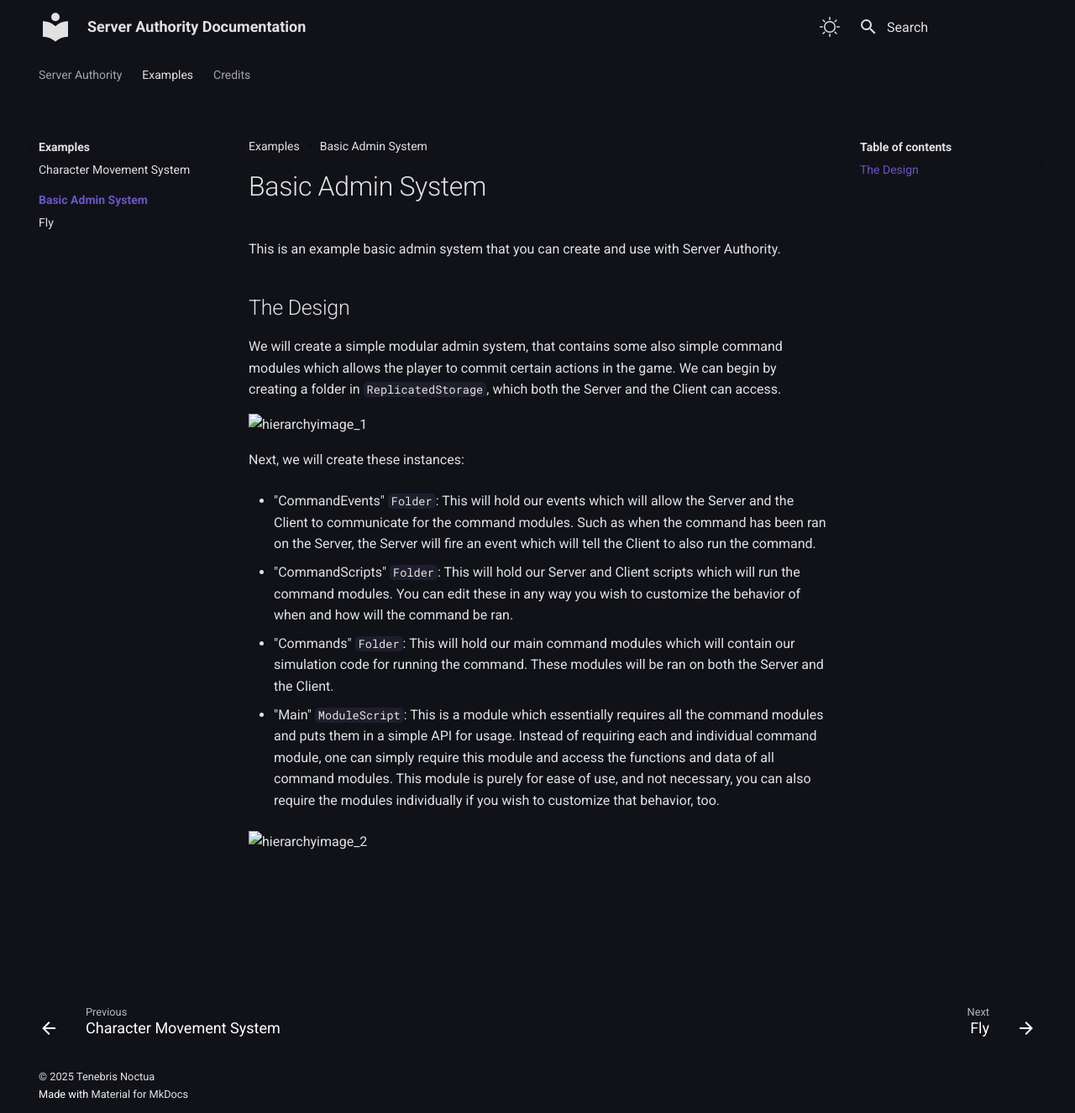
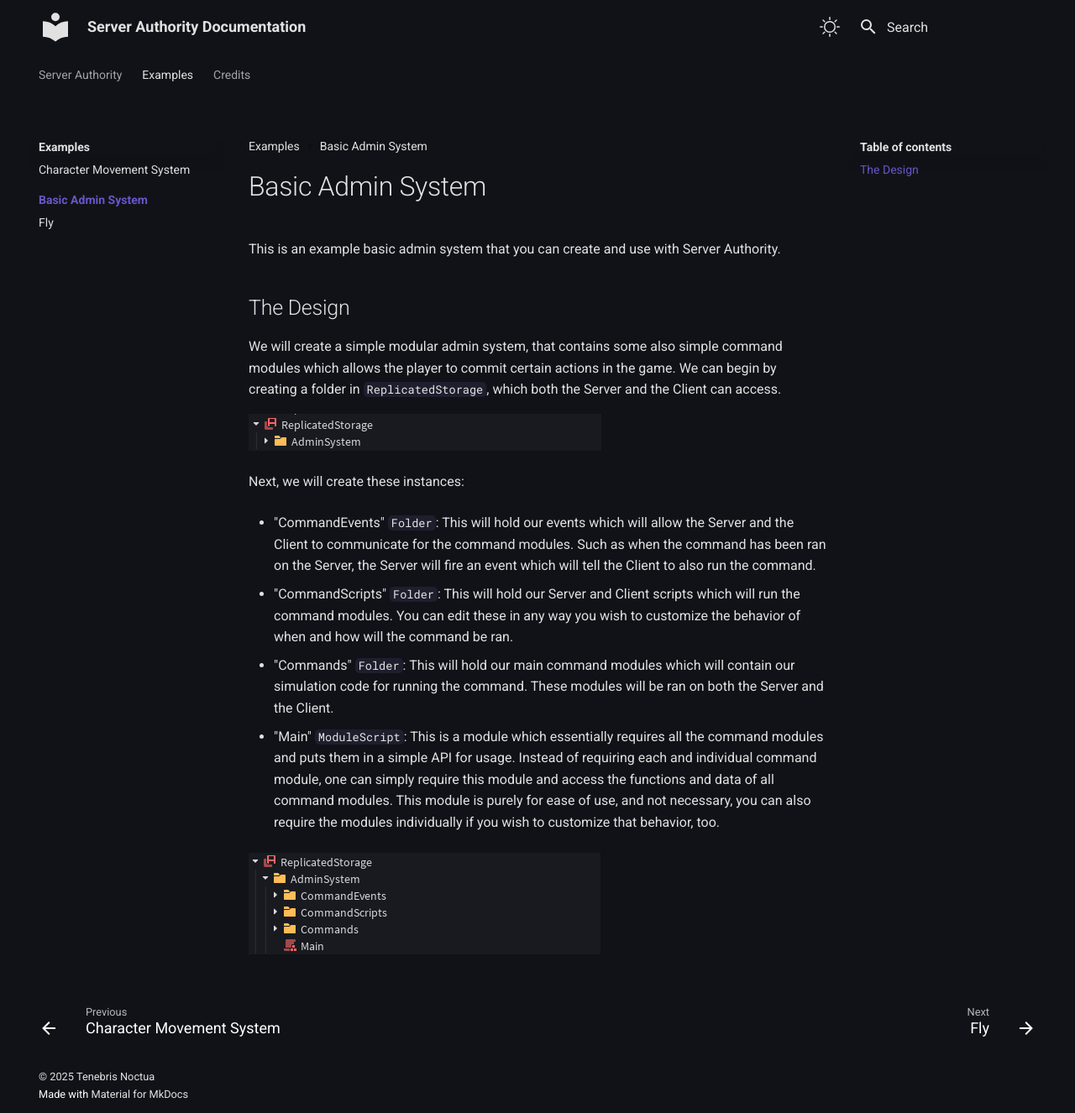
Before and after one commit to TenebrisNoctua/ServerAuthority, an MkDocs documentation site: the page built from docs/examples/admin/index.md, in a window 1280 px wide and 1326 px high. Shown: the whole window at 84% size. Built offline with MkDocs 1.6.1 and Material for MkDocs 9.7.7, drawn with Linux system fonts in a browser that asks for light colours.

Commit message:
Update the Documentation.

```diff
--- a/docs/examples/admin/index.md
+++ b/docs/examples/admin/index.md
@@ -6,7 +6,7 @@ This is an example basic admin system that you can create and use with Server Au
 
 We will create a simple modular admin system, that contains some also simple command modules which allows the player to commit certain actions in the game. We can begin by creating a folder in `ReplicatedStorage`, which both the Server and the Client can access.
 
-![hierarchyimage_1](../img/tutorial/admin/hierarchyimage_1.png)
+![hierarchyimage_1](../../img/tutorial/admin/hierarchyimage_1.png)
 
 Next, we will create these instances:
 
@@ -18,4 +18,4 @@ Next, we will create these instances:
 
 * "Main" `ModuleScript`: This is a module which essentially requires all the command modules and puts them in a simple API for usage. Instead of requiring each and individual command module, one can simply require this module and access the functions and data of all command modules. This module is purely for ease of use, and not necessary, you can also require the modules individually if you wish to customize that behavior, too.
 
-![hierarchyimage_2](../img/tutorial/admin/hierarchyimage_2.png)
+![hierarchyimage_2](../../img/tutorial/admin/hierarchyimage_2.png)
```
